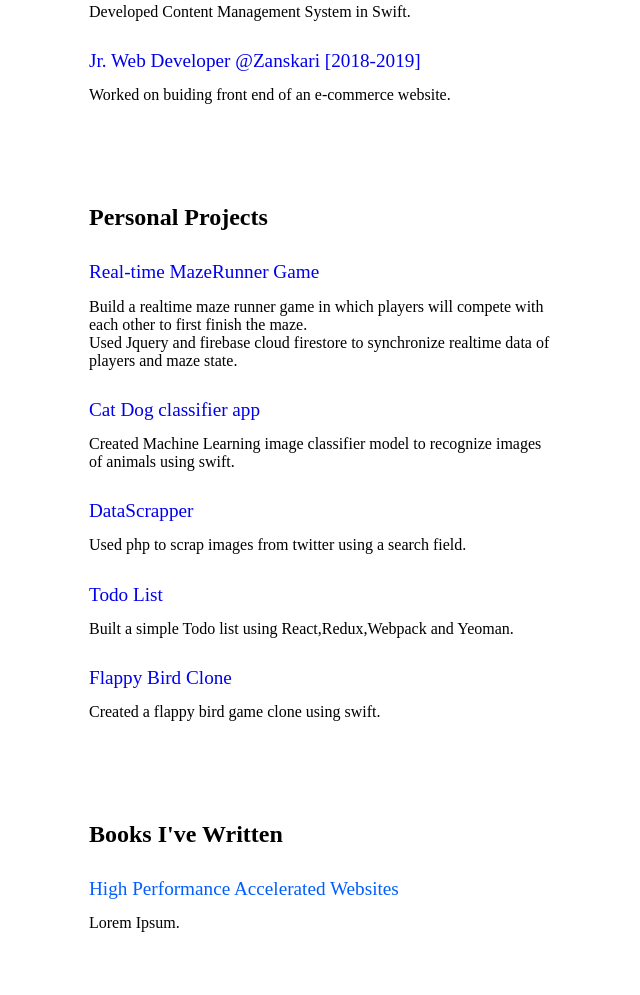
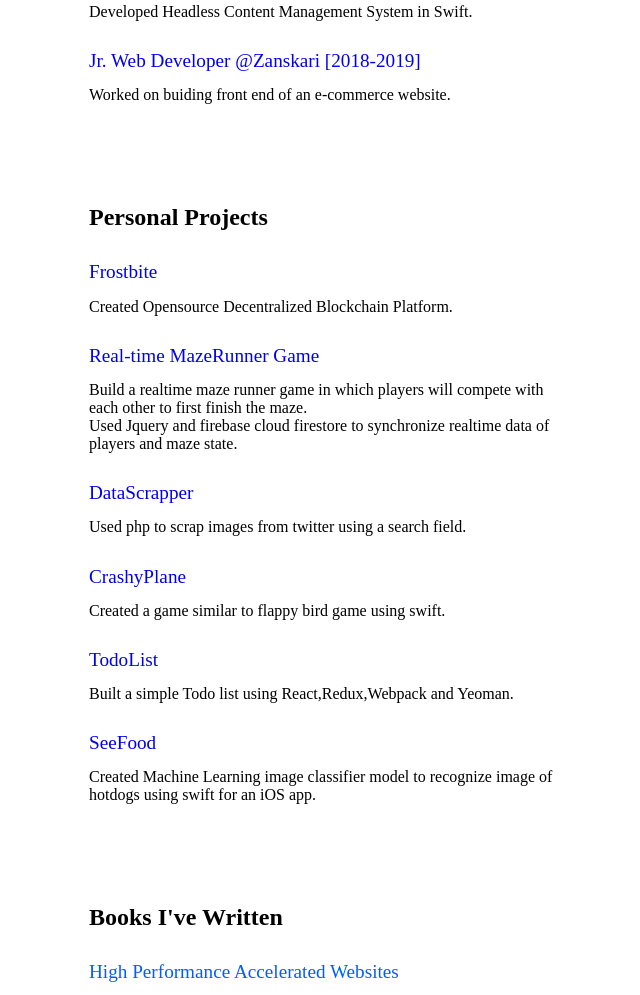
Before and after one commit to im-ankitjais/MyWebsite, a plain HTML site: page index.html in a window 1280 px wide. Shown: the part 540-1535 px from the top of the page, without its empty margins (319-959 px from the left). Drawn offline with Linux system fonts and the light colour scheme.

Commit message:
made changes

```diff
--- a/index.html
+++ b/index.html
@@ -13,23 +13,26 @@
 	<div class="content">
 		<h2 class="title">Work Experience</h2>
 		<p class="head">Intern @Mountaineerz [2019-Present]</p>
-		<p class="data">Developed Content Management System in Swift.</p>
-		<p class="head"><a href="https://anshul-negi.github.io/Zanskari/">Jr. Web Developer @Zanskari [2018-2019]</a></p>
+		<p class="data">Developed Headless Content Management System in Swift.</p>
+		<p class="head"><a href="https://thisisyuu.github.io/Zanskari/">Jr. Web Developer @Zanskari [2018-2019]</a></p>
 		<p class="data">Worked on buiding front end of an e-commerce website.</p>
 
 
 
 		<h2 class="title">Personal Projects</h2>
-		<p class="head"><a href="https://anshul-negi.github.io/MazeRunner/">Real-time MazeRunner Game</a></p>
+		<p class="head"><a href="https://github.com/ThisIsYuu/Frostbite">Frostbite</a></p>
+		<p class="data">Created Opensource Decentralized Blockchain Platform.</p>
+		<p class="head"><a href="https://thisisyuu.github.io/MazeRunner/">Real-time MazeRunner Game</a></p>
 		<p class="data">Build a realtime maze runner game in which players will compete with each other to first finish the maze.<br>Used Jquery and firebase cloud firestore to synchronize realtime data of players and maze state.</p>
-		<p class="head"><a href="https://github.com/anshul-negi/cat-dog-classifier">Cat Dog classifier app</a></p>
-		<p class="data">Created Machine Learning image classifier model to recognize images of animals using swift.</p>
-		<p class="head"><a href="https://github.com/anshul-negi/DataScrapper">DataScrapper</a></p>
+		<p class="head"><a href="https://github.com/ThisIsYuu/DataScrapper">DataScrapper</a></p>
 		<p class="data">Used php to scrap images from twitter using a search field.</p>
-		<p class="head"><a href="http://dist.anshul.now.sh/">Todo List</a></p>
+		<p class="head"><a href="https://github.com/ThisIsYuu/CrashyPlane">CrashyPlane</a></p>
+		<p class="data">Created a game similar to flappy bird game using swift.</p>
+		<p class="head"><a href="http://dist.anshul.now.sh/">TodoList</a></p>
 		<p class="data">Built a simple Todo list using React,Redux,Webpack and Yeoman.</p>
-		<p class="head"><a href="https://github.com/anshul-negi/Flappy">Flappy Bird Clone</a></p>
-		<p class="data">Created a flappy bird game clone using swift.</p>
+		<p class="head"><a href="https://github.com/ThisIsYuu/SeeFood">SeeFood</a></p>
+		<p class="data">Created Machine Learning image classifier model to recognize image of hotdogs using swift for an iOS app.</p>
+
 		<h2 class="title">Books I've Written</h2>
 		<p class="head">High Performance Accelerated Websites</p>
 		<p class="data">Lorem Ipsum.</p>
```
